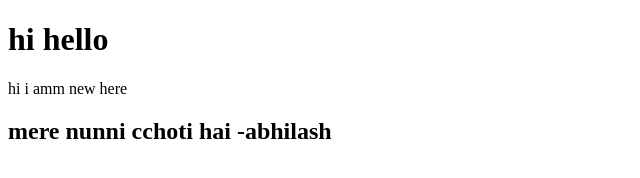
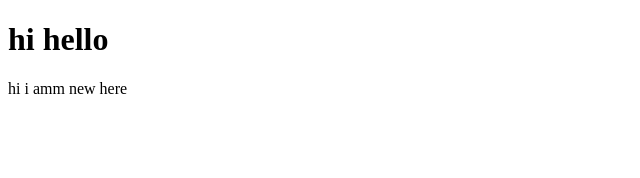
Before and after one commit to aatmik23/focus_trial, a plain HTML site: page index.html in a window 1280 px wide. Shown: the whole page, without its empty margins (0-640 px from the left). Drawn offline with Linux system fonts and the light colour scheme.

Commit message:
delete h2

```diff
--- a/index.html
+++ b/index.html
@@ -10,7 +10,7 @@
 <body>
     <h1>hi hello </h1>
     <P> hi i amm  new here</P>
-    <h2>mere nunni cchoti hai -abhilash</h2>
+
 
 </body>
 <script src="script.js"></script>
```
